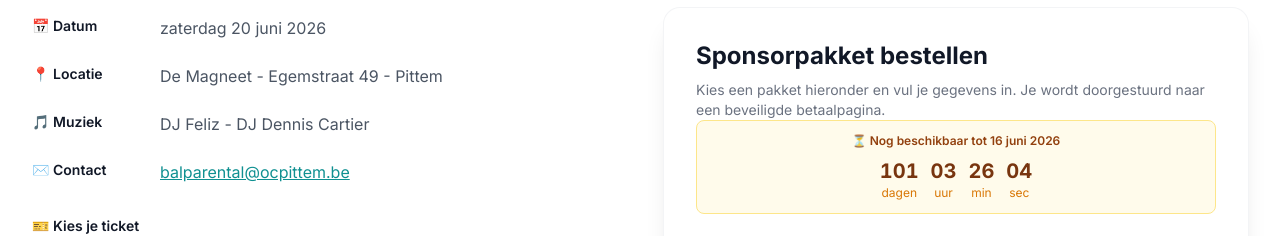
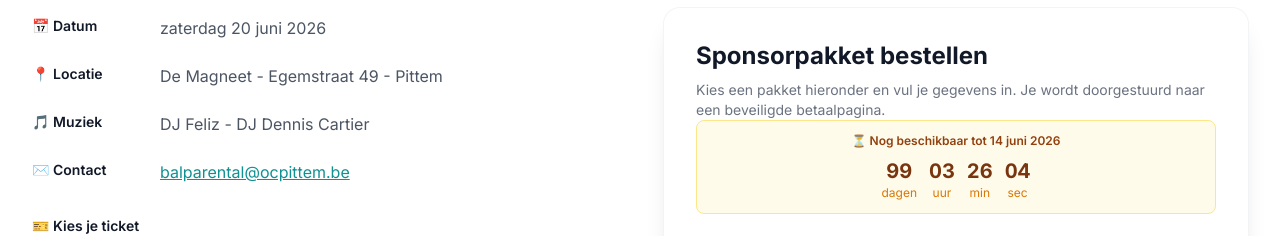
Before and after one commit to ArnaudVerschelde/ocpittem-website, a React (Vite) app in the folder frontend/: page /bal-parental in a window 1280 px wide. Shown: the part 860-1096 px from the top of the page. Built offline with nearby package versions, Linux system fonts and the light colour scheme; no server answers.

Commit message:
Update sponsor deadline in BalParentalPage.tsx
The `SPONSOR_DEADLINE` constant was updated to reflect an earlier deadline. The date was changed from June 16, 2026, at 23:59:59 to June 14, 2026, at 23:59:59. No changes were made to the import statement for the `BalParental2026Poster.jpeg` asset.

```diff
--- a/frontend/src/pages/BalParentalPage.tsx
+++ b/frontend/src/pages/BalParentalPage.tsx
@@ -10,7 +10,7 @@ import balPoster from '../assets/BalParental2026Poster.jpeg';
 const contactEmail = 'balparental@ocpittem.be';
 
 // Configuratie: deadlines (pas deze datums aan indien nodig)
-const SPONSOR_DEADLINE    = new Date('2026-06-16T23:59:59');
+const SPONSOR_DEADLINE    = new Date('2026-06-14T23:59:59');
 const ETEN_PARTY_DEADLINE = new Date('2026-06-14T23:59:59');
 const TICKET_DEADLINE     = new Date('2026-07-19T23:59:59');
 
```
